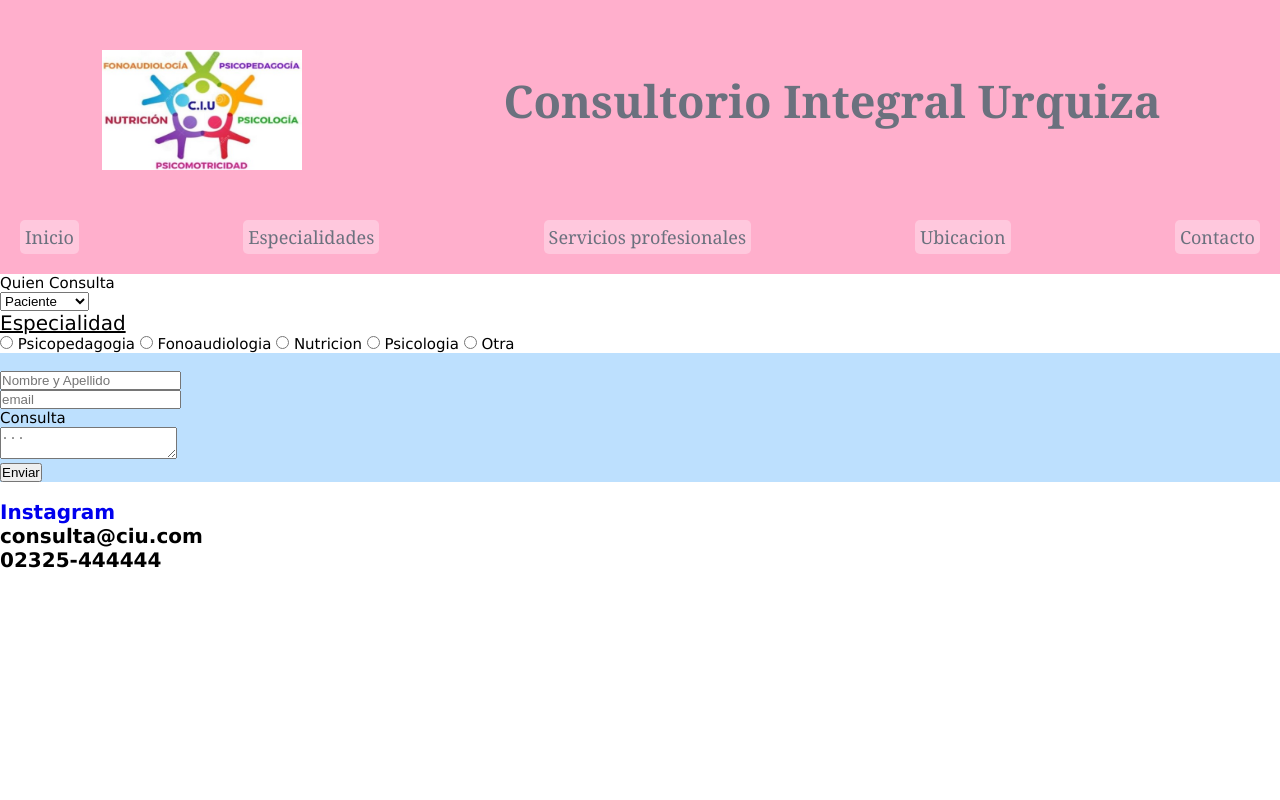
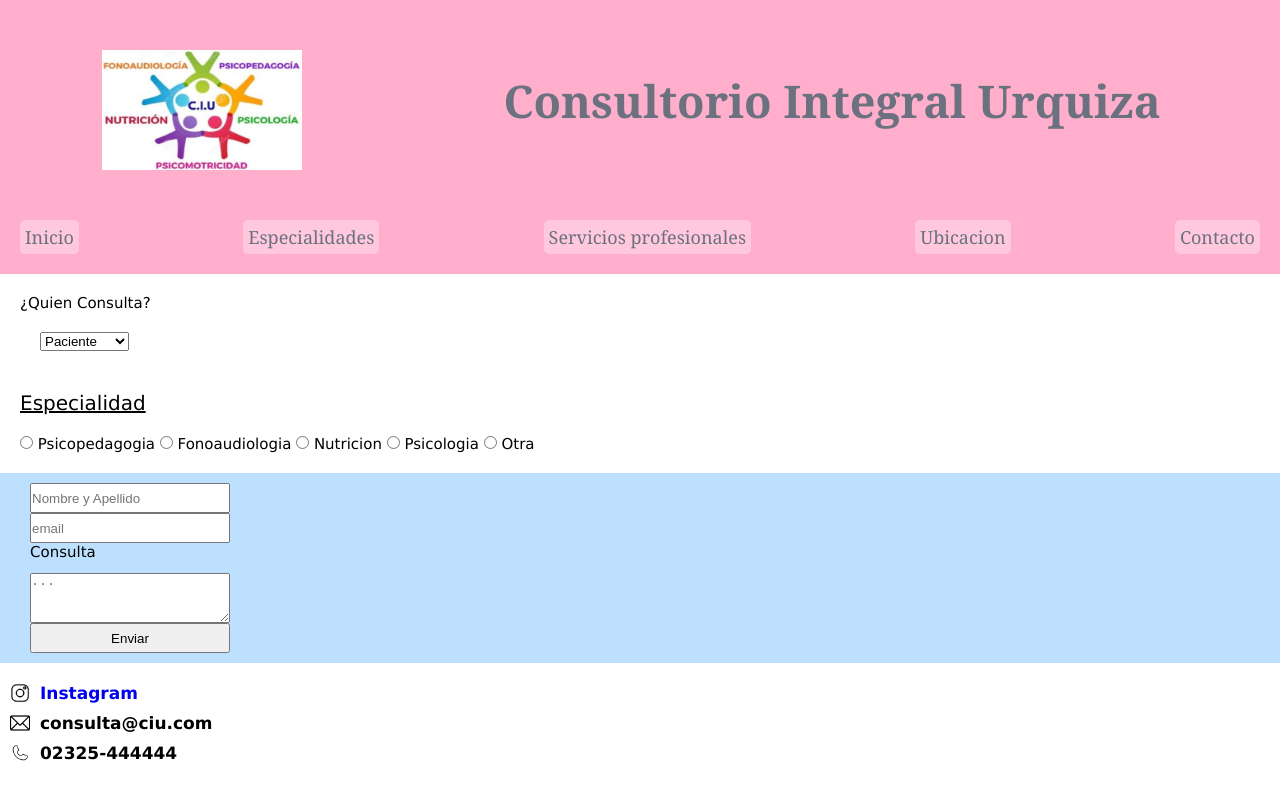
Before and after one commit to LaraPagano/proyecto-consultorio, a plain HTML site: page pages/contacto.html in a window 1280 px wide. Drawn offline with Linux system fonts and the light colour scheme.

Commit message:
entrega proyecto 2

```diff
--- a/css/index.css
+++ b/css/index.css
@@ -22,7 +22,7 @@ h1{
     margin: 0 auto;
     font-size: 45px;
 }
-h1{
+/* h1{
     animation-duration: 2s ;
     animation-name: titulo;
 }
@@ -30,7 +30,7 @@ h1{
     from{
         transform: skew(10deg);
     }
-}
+} */
 /* header nav ul li{
     display: grid;
     display: inline-block;
@@ -83,11 +83,24 @@ main h2{
     font-family: 'Lucida Sans', 'Lucida Sans Regular', 'Lucida Grande', 'Lucida Sans Unicode', Geneva, Verdana, sans-serif;
     font-size: 15px;
 }
-.tabla-horarios{
+table{
     font-family: 'Lucida Sans', 'Lucida Sans Regular', 'Lucida Grande', 'Lucida Sans Unicode', Geneva, Verdana, sans-serif;
     font-size: 15px;
     display: flex;
     justify-content: center;
+    border-collapse: collapse;
+}
+th, td {
+    text-align: center;
+    vertical-align: top;
+    border-spacing: 0;
+    border: 2px solid #6B717E;
+    padding: 0.3em;
+    font-family: 'Lucida Sans', 'Lucida Sans Regular', 'Lucida Grande', 'Lucida Sans Unicode', Geneva, Verdana, sans-serif;
+    font-size: 15px;
+}
+#especialidades{
+    text-decoration: none;
 }
 .subtitulo{
     font-family: 'Lucida Sans', 'Lucida Sans Regular', 'Lucida Grande', 'Lucida Sans Unicode', Geneva, Verdana, sans-serif;
@@ -174,18 +187,41 @@ main h2{
     font-size: 20px;
     font-weight: lighter;
     text-decoration: underline;
+    margin: 20px 20px;
 }
 footer h3 a{
     text-decoration: none;
 }
 h3{
     font-family: 'Lucida Sans', 'Lucida Sans Regular', 'Lucida Grande', 'Lucida Sans Unicode', Geneva, Verdana, sans-serif;
-    font-size: 20px;
+    font-size: 17px;
+}
+.all-footer{
+    margin-top: 20px;
+    margin-left: 10px;
+    display: grid;
+    grid-template-columns: 30px 150px;
+    grid-template-rows: 30px 30px 30px;
+    place-items: left;
+    text-decoration: none;
 }
 .mapa-ubicacion{
     display: grid;
     place-items: center;
     margin: 20px 0;
+}
+#Quien-consulta{
+    margin: 20px 20px;
+}
+.seleccionar{
+    margin: 20px;
+}
+.completar{
+    margin: 20px;
+    padding: 10px;
+    display: grid;
+    grid-template-columns: 200px;
+    grid-template-rows: 30px 30px 30px 50px 30px;
 }
 @media (min-width: 320px){
     .box-1{
@@ -250,3 +286,11 @@ h3{
         flex-direction: column;
     }
 }
+@media (max-width: 458px){
+    .subtitulo{
+        font-size: 17px;
+    }
+    .item{
+        font-size: 13px;
+    }
+}
--- a/pages/contacto.html
+++ b/pages/contacto.html
@@ -26,13 +26,14 @@
     </header>
     <main>
         <form action="#" class="cambio-de-letra">
-            <div> <p>Quien Consulta</p>
-            <select name="Quien consulta" id="Quien consulta">
+            <div id="Quien-consulta"> <p>¿Quien Consulta?</p>
+            <select name="Quien consulta" id="Quien-consulta">
                 <option value="Paciente">Paciente</option>
                 <option value="Profesional">Profesional</option>
             </select>
             </div>
                 <h3 class="formulario">Especialidad</h3>
+                    <div class="seleccionar">
                         <input type="radio" name="Especialidad" value="Psicopedagogia">
                         <label for="Psicopedagogia">Psicopedagogia</label>
                         <input type="radio" name="Especialidad" value="Fonoaudiologia">
@@ -43,24 +44,25 @@
                         <label for="Psicologia">Psicologia</label>
                         <input type="radio" name="Especialidad" value="Otra">
                         <label for="Otra">Otra</label>
-                    <br>
+                    </div>
                     <div class="fondo-verde">
-                    <br>
-                    <input type="text" placeholder="Nombre y Apellido"><br>
-                    <input type="email" placeholder="email"><br>
-                    <label for="Consulta"> Consulta<br>
-                        <textarea placeholder="..."></textarea><br>
+                        <section class="completar">
+                            <input type="text" placeholder="Nombre y Apellido">
+                            <input type="email" placeholder="email">
+                            <label for="Consulta"> Consulta </label>
+                                <textarea placeholder="..."></textarea>
                             <input type=submit value="Enviar">
-                    </label>
-                    <br>
+                        </section>
                     </div>
         </form>
     </main>
-    <footer>
-        <br>
+    <footer class="all-footer">
         <!--Se agrega logo en cada item-->
+            <img src="..\imagen\instagram.png" alt="logo instagram" width="20px" height="20px">
             <h3><a href="https://www.instagram.com/consultoriointegralurquiza/" target="_blank">Instagram</a></h3>
+            <img src="..\imagen\mail.png" alt="logo mail" width="20px" height="20px">
             <h3>consulta@ciu.com</h3>
+            <img src="..\imagen\telefono.png" alt="logo mail" width="20px" height="20px">
             <h3>02325-444444</h3>
     </footer>
 </body>
```
Also changed, not shown: index.html (+6 -3 lines), pages/especialidades.html (+10 -5 lines), pages/serv-prof.html (+7 -4 lines), pages/ubicacion.html (+7 -4 lines), imagen/instagram.png (added), imagen/mail.png (added), imagen/telefono.png (added). Lines whose indentation alone changed are shown as unchanged.
